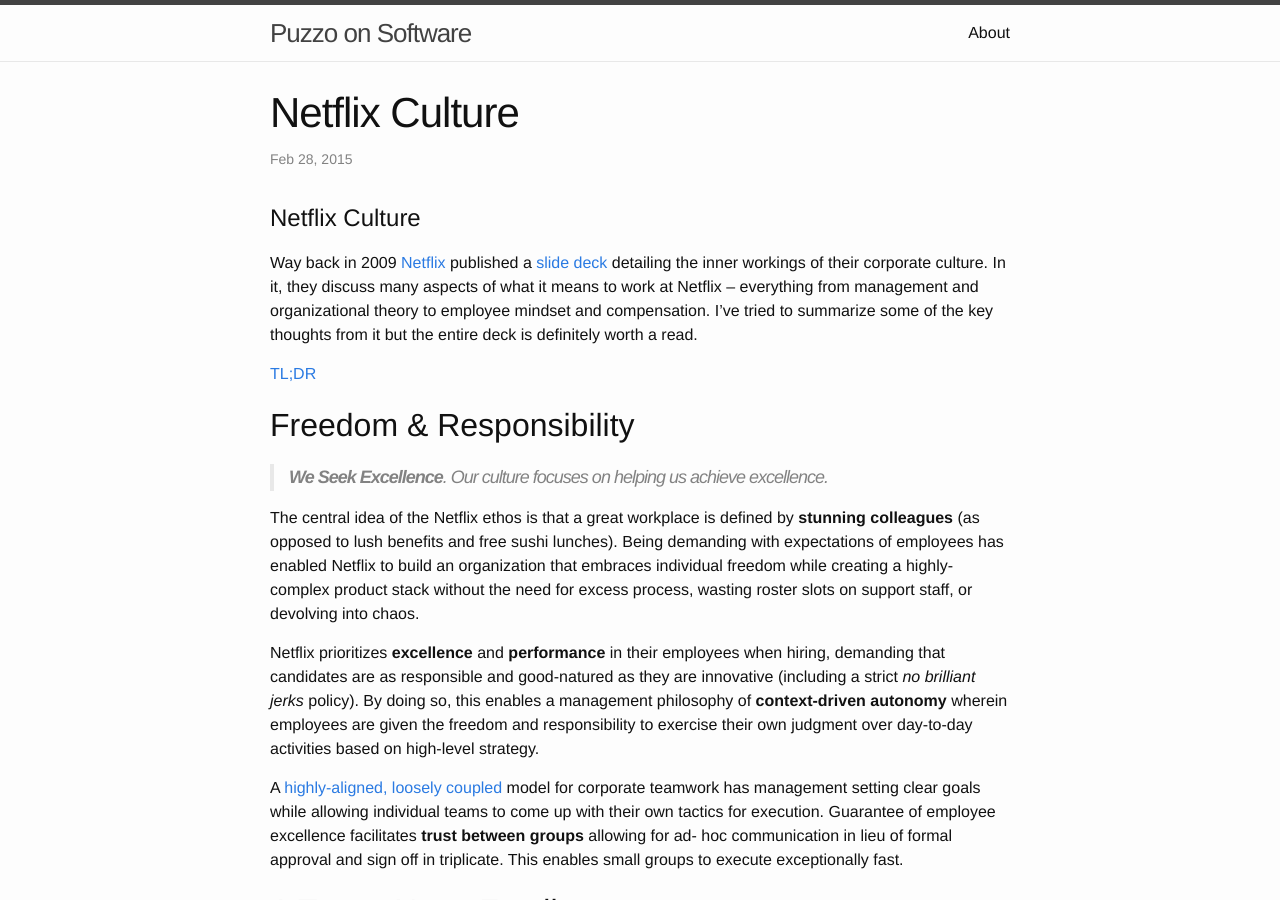
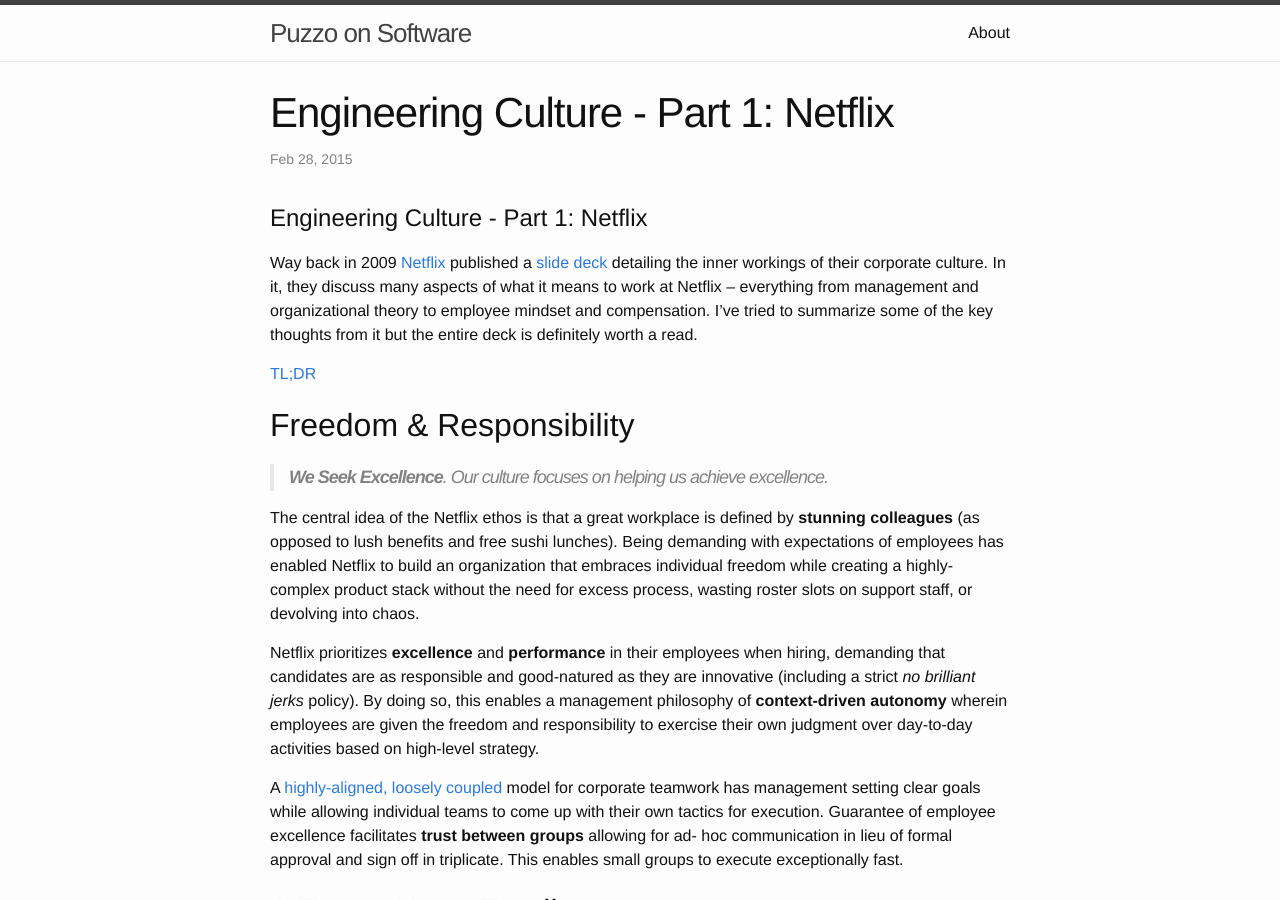
Before and after one commit to puzzfuzz/puzzfuzz.github.io, a Jekyll site: the page built from _posts/2015-02-28-netflix-culture.md, in a window 1280 px wide and 900 px high. Built offline with Jekyll 4.4.1, drawn with Linux system fonts in a browser that asks for light colours.

```diff
--- a/_posts/2015-02-28-netflix-culture.md
+++ b/_posts/2015-02-28-netflix-culture.md
@@ -1,12 +1,12 @@
 ---
 layout: post
-title:  "Netflix Culture"
+title:  "Engineering Culture - Part 1: Netflix"
 date:   2015-02-28 16:39:30
 categories: management
 permalink: netflix_culture
 ---
 
-#Netflix Culture
+#Engineering Culture - Part 1: Netflix
 
 Way back in 2009 [Netflix][netflix_corp] published a [slide deck][netflix_deck] detailing the inner workings of their corporate culture. In it, they discuss many aspects of what it means to work at Netflix -- everything from management and organizational theory to employee mindset and compensation. I've tried to summarize some of the key thoughts from it but the entire deck is definitely worth a read.
 
```
Also changed, not shown: _posts/2015-02-24-management-material.md (+4 -1 lines), _posts/2015-03-04-hubspot-culture.md (added, +47 -0 lines).
